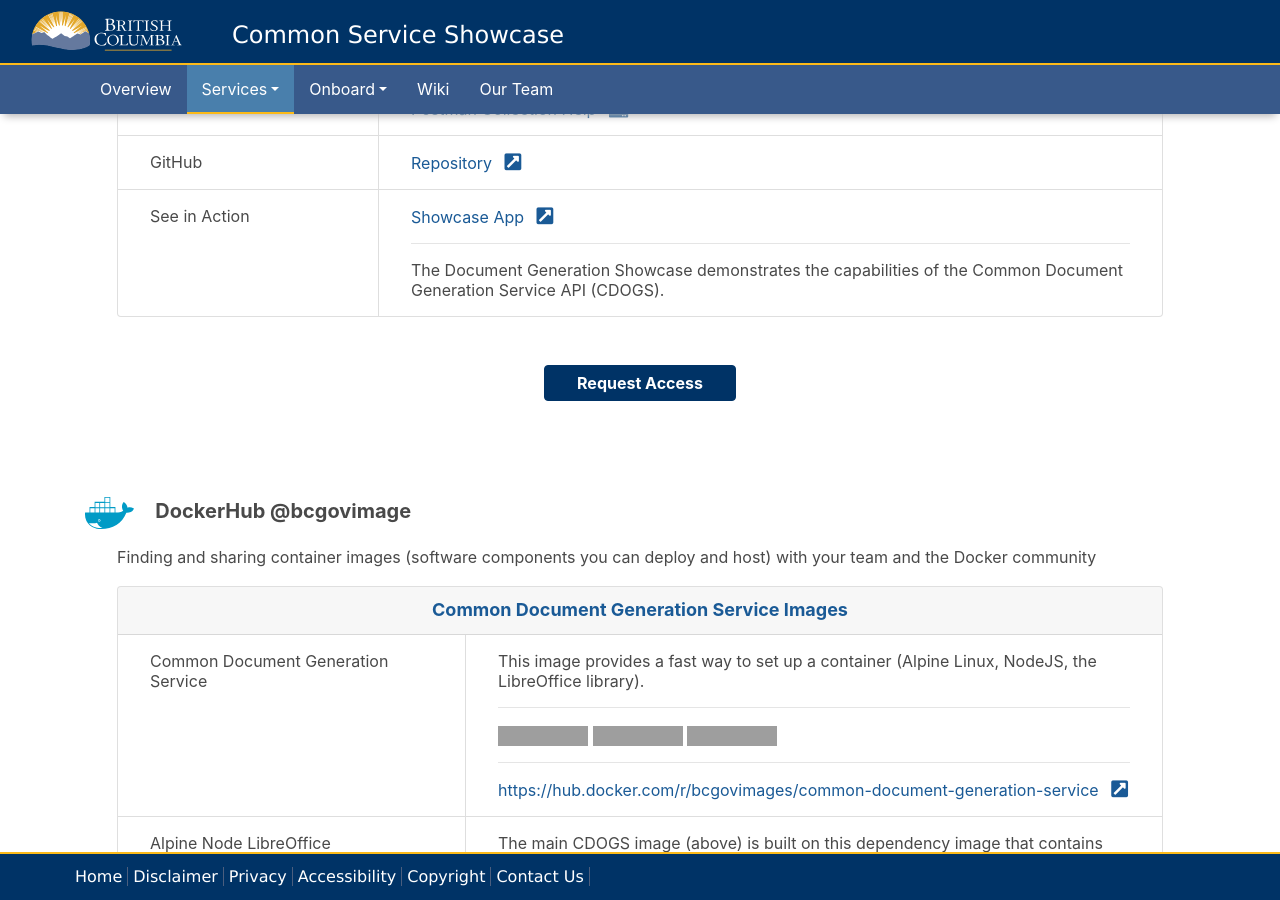
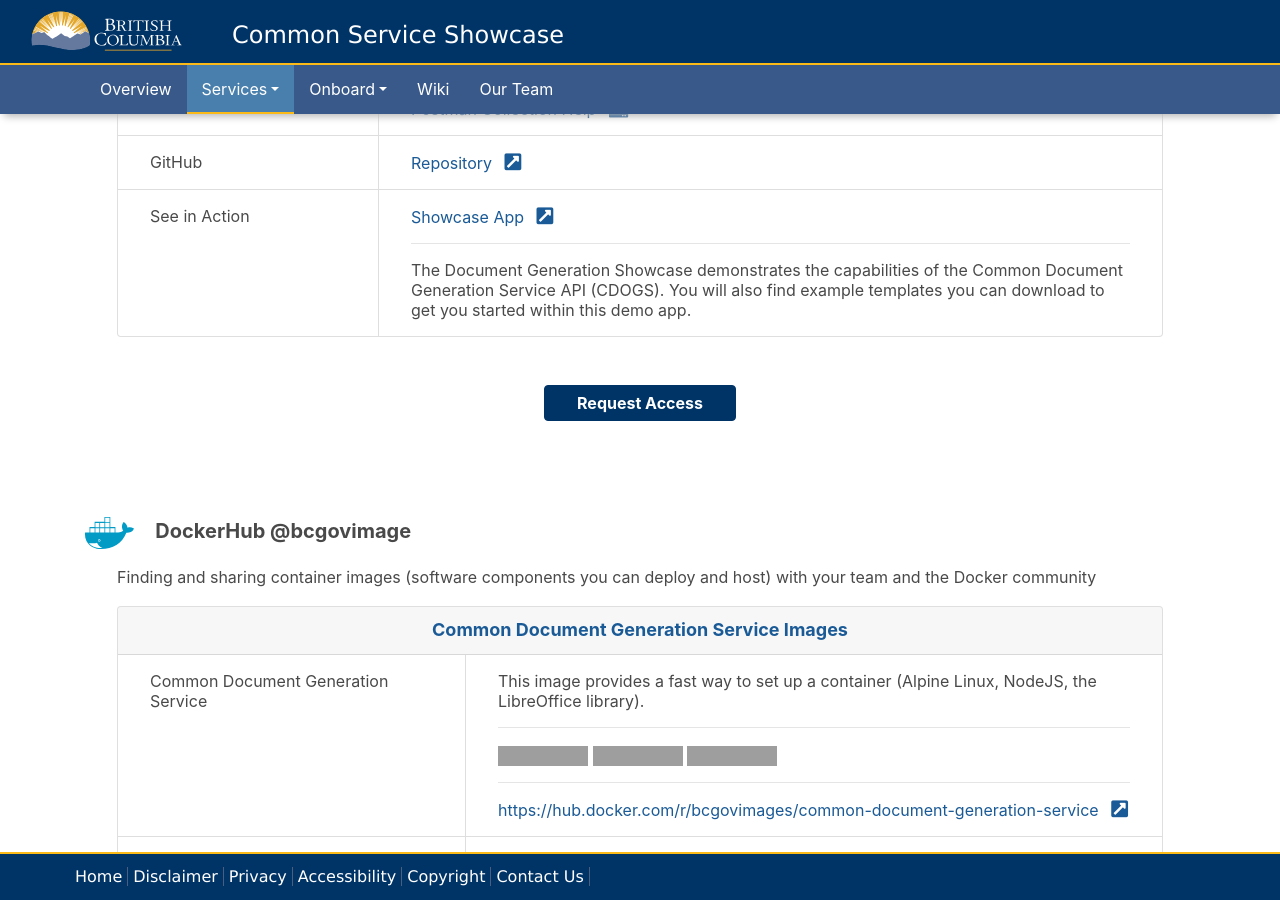
Before and after one commit to bcgov/common-service-showcase, a Jekyll site: the page built from collections/_services/cdogs.md, in a window 1280 px wide and 900 px high, scrolled down 1187 px. Built offline with Jekyll 4.4.1, drawn with Linux system fonts in a browser that asks for light colours; nearby versions of some CDN libraries; grey boxes are pictures that could not be loaded.

Commit message:
CDOGS: make it clear that showcase app has sample templates

```diff
--- a/collections/_services/cdogs.md
+++ b/collections/_services/cdogs.md
@@ -22,6 +22,7 @@ pictures:
 
 showcaseDescription: >-
   The Document Generation Showcase demonstrates the capabilities of the Common Document Generation Service API (CDOGS).
+  You will also find example templates you can download to get you started within this demo app.
 
 dockerImages:
   - name: Common Document Generation Service
```
